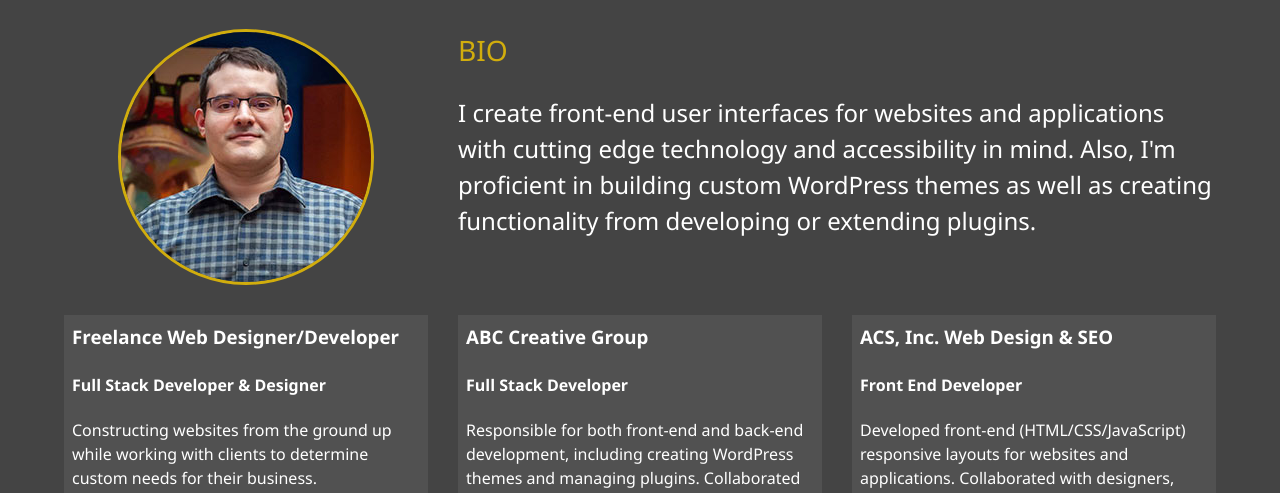
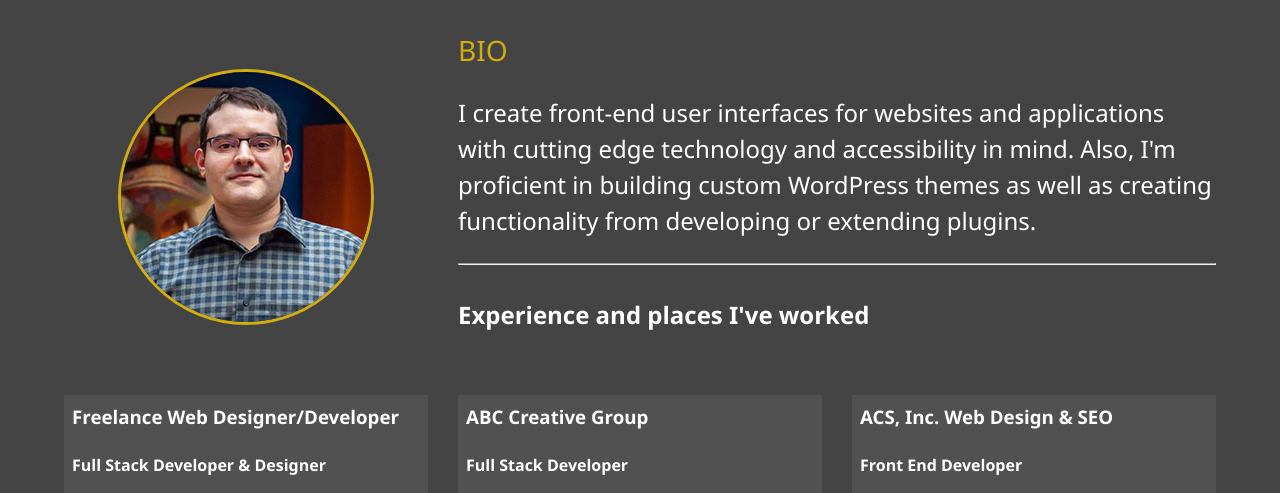
Before and after one commit to Novus817/static_responsive_portfolio, a website: page dist/about.html in a window 1280 px wide. Shown: the part 253-746 px from the top of the page. Drawn offline with Linux system fonts and the light colour scheme.

Commit message:
Added h4

```diff
--- a/dist/about.html
+++ b/dist/about.html
@@ -62,6 +62,8 @@
         <p>I create front-end user interfaces for websites and applications with cutting edge technology and
           accessibility in mind. Also, I'm proficient in building custom WordPress themes as well as creating
           functionality from developing or extending plugins.</p>
+        <hr />
+        <h4>Experience and places I've worked</h4>
       </div>
 
       <div class="job job-1">
```
